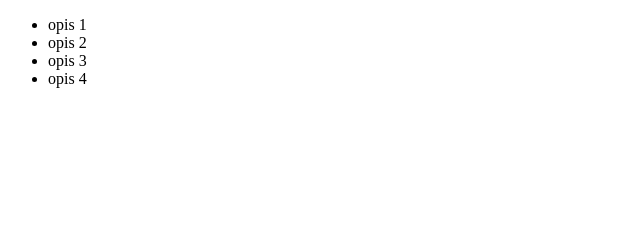
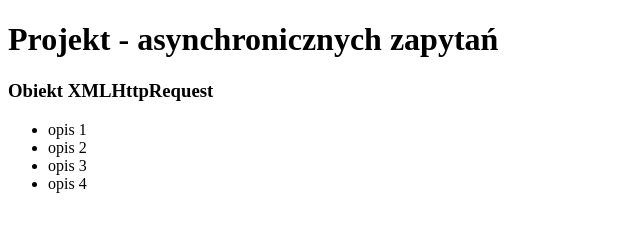
Before and after one commit to pzsnr1/projekt1, a plain HTML site: page index.html in a window 1280 px wide. Shown: the whole page, without its empty margins (0-640 px from the left). Drawn offline with Linux system fonts and the light colour scheme.

Commit message:
Dodanie nagłówka h1,h3 do index.html

```diff
--- a/index.html
+++ b/index.html
@@ -7,6 +7,8 @@
     <title>Test gita</title>
 </head>
 <body>
+    <h1>Projekt - asynchronicznych zapytań</h1>
+    <h3>Obiekt XMLHttpRequest</h3>
     <ul>
         <li>opis 1</li>
         <li>opis 2</li>
```
